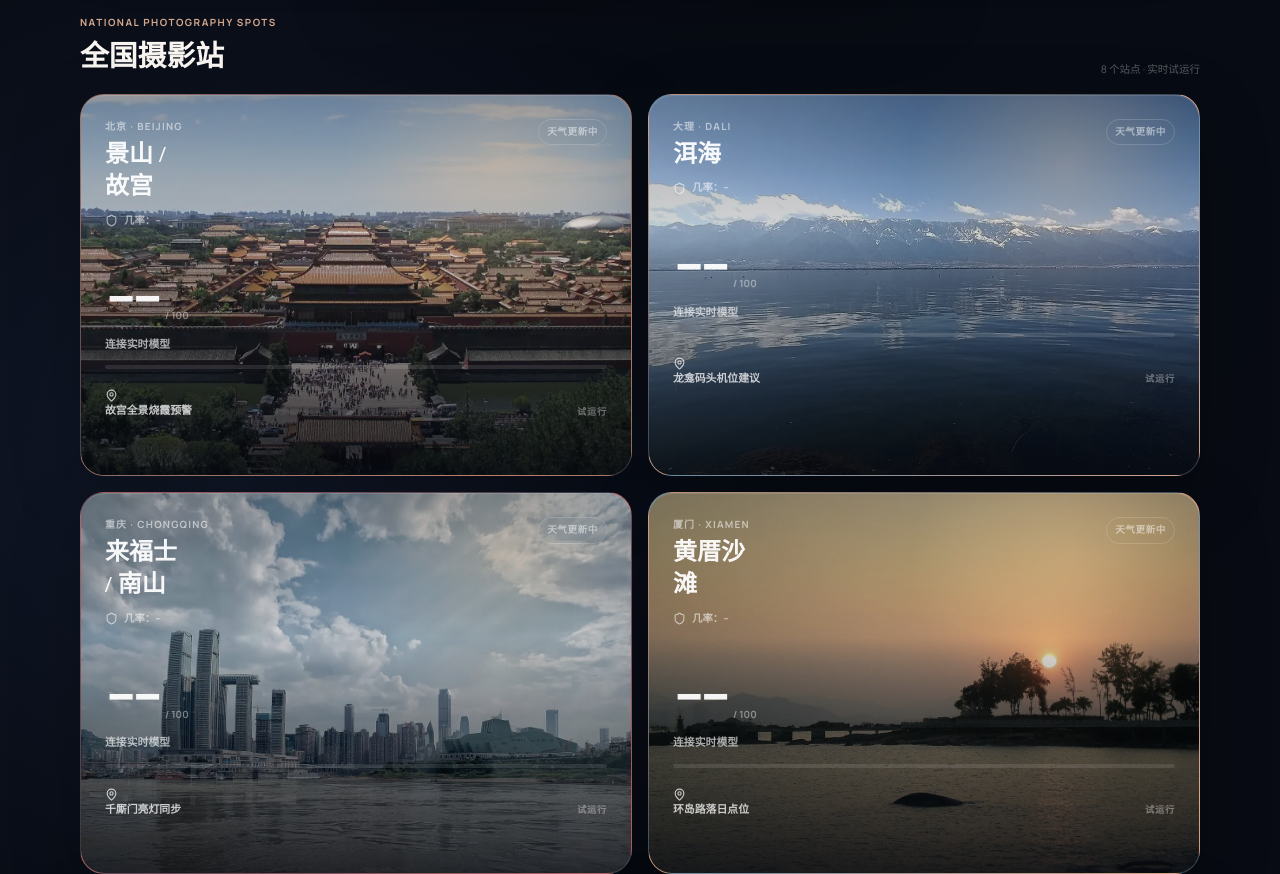
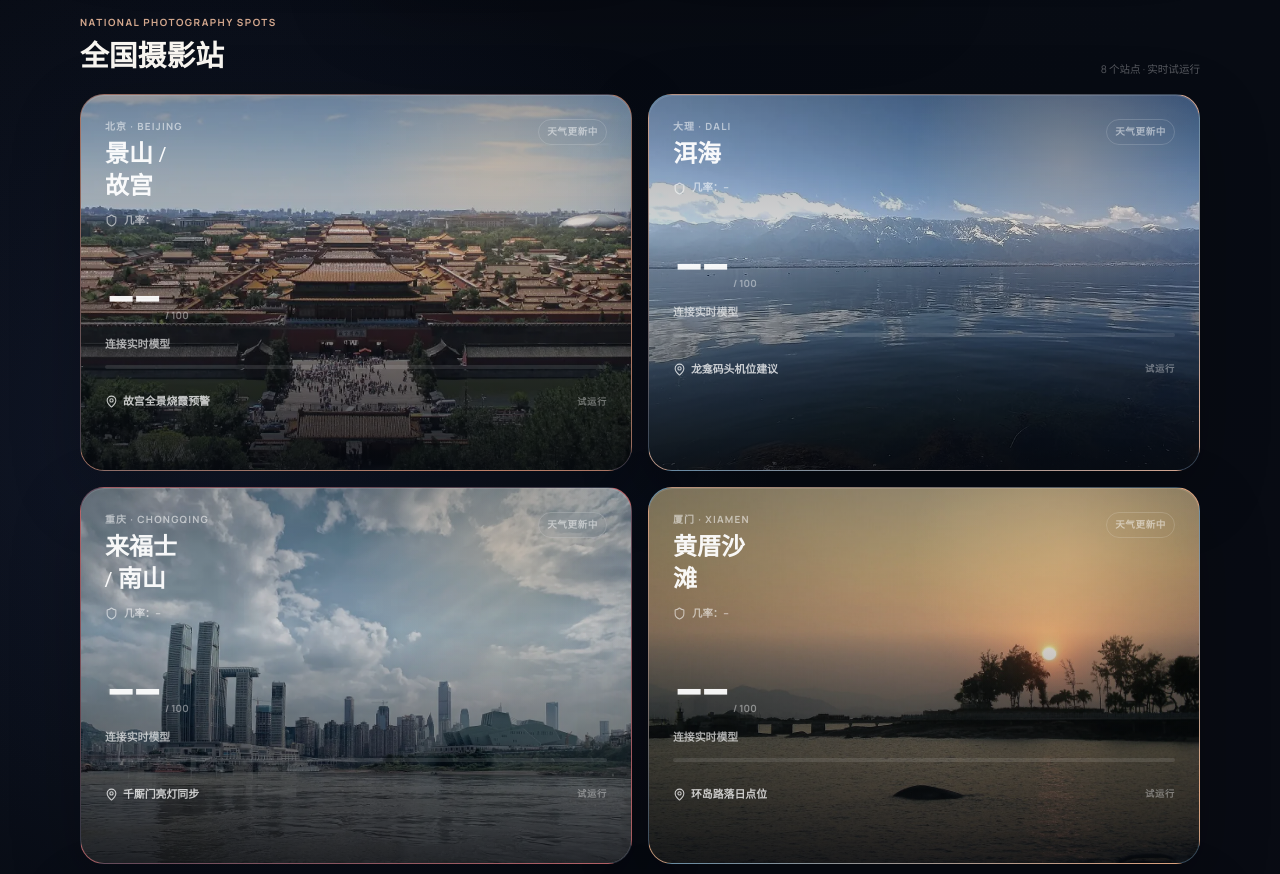
Before and after one commit to laodoushouji/sunset-predict, a plain HTML site: page frontend/index.html in a window 1280 px wide. Shown: the part 874-1748 px from the top of the page. Drawn offline with nearby package versions, Linux system fonts and the light colour scheme; no server answers.

Commit message:
fix: align regional card captions

```diff
--- a/frontend/css/styles.css
+++ b/frontend/css/styles.css
@@ -1067,28 +1067,30 @@ button,
 
 .city-card__footer {
   display: flex;
-  align-items: flex-end;
+  min-height: 1.5em;
+  align-items: center;
   justify-content: space-between;
   gap: 12px;
 }
 
 .city-card__spot {
-  display: -webkit-box;
+  display: flex;
+  min-width: 0;
   max-width: 75%;
+  align-items: center;
   overflow: hidden;
   color: rgba(255, 255, 255, 0.76);
   font-size: 0.68rem;
   font-weight: 700;
   line-height: 1.5;
-  -webkit-box-orient: vertical;
-  -webkit-line-clamp: 2;
+  white-space: nowrap;
 }
 
 .city-card__spot svg {
+  flex: none;
   width: 13px;
   height: 13px;
   margin-right: 5px;
-  vertical-align: -2px;
 }
 
 .city-card__status {
@@ -1097,6 +1099,7 @@ button,
   font-size: 0.58rem;
   font-weight: 700;
   letter-spacing: 0.08em;
+  line-height: 1.5;
 }
 
 .city-card.is-live .city-card__status {
--- a/frontend/index.html
+++ b/frontend/index.html
@@ -12,7 +12,7 @@
   <link rel="preconnect" href="https://fonts.gstatic.com" crossorigin>
   <link href="https://fonts.googleapis.com/css2?family=Manrope:wght@400;500;600;700&amp;family=Noto+Sans+SC:wght@400;500;600;700&amp;family=Noto+Serif+SC:wght@500;600&amp;display=swap" rel="stylesheet">
   <script src="https://cdn.tailwindcss.com"></script>
-  <link rel="stylesheet" href="css/styles.css?v=20260717-feedback-v20">
+  <link rel="stylesheet" href="css/styles.css?v=20260718-city-caption-align-v24">
 </head>
 
 <body>
```
Also changed, not shown: 1 other file.
